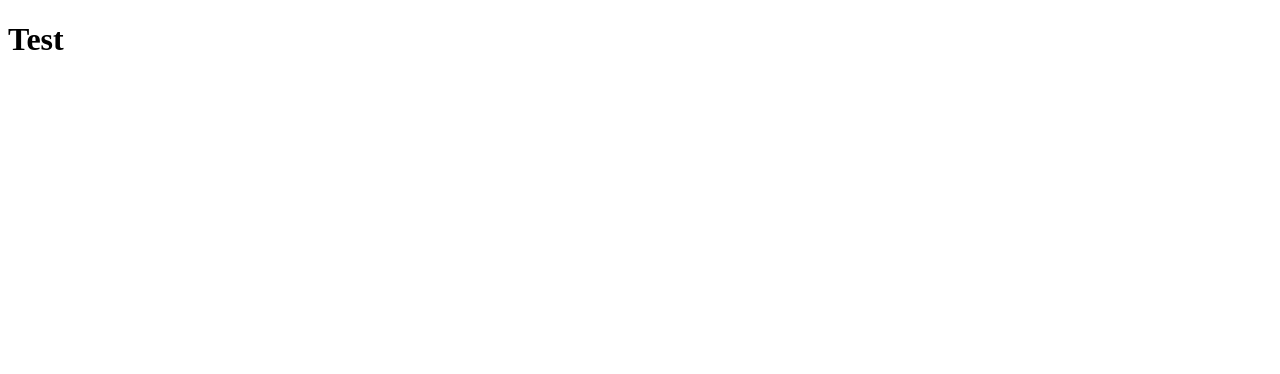
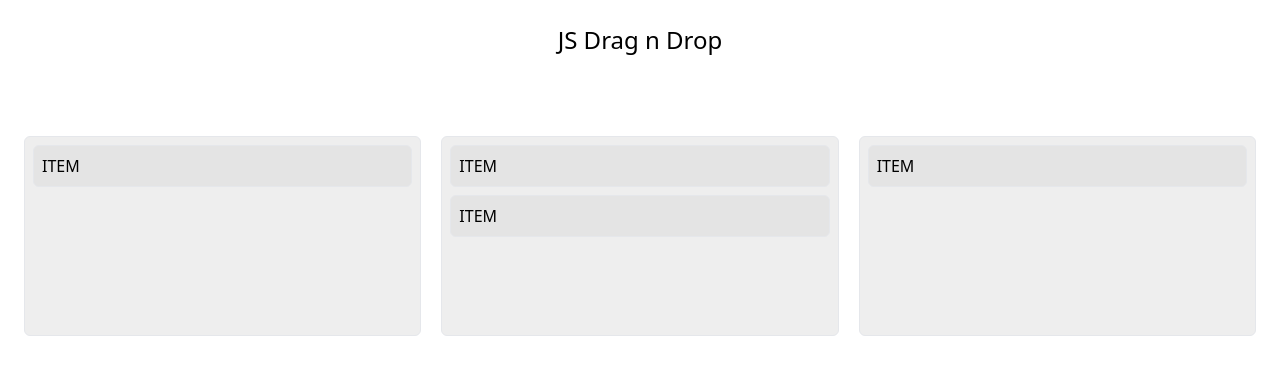
Before and after one commit to pengpa0012/js-drag-n-drop, a plain HTML site: page index.html in a window 1280 px wide. Drawn offline with nearby package versions, Linux system fonts and the light colour scheme.

Commit message:
added initial layout

```diff
--- a/index.html
+++ b/index.html
@@ -4,8 +4,25 @@
   <meta charset="UTF-8">
   <meta name="viewport" content="width=device-width, initial-scale=1.0">
   <title>JS DND</title>
+  <link rel="stylesheet" href="./styles.css">
+  <script src="./script.js" defer></script>
+  <script src="https://cdn.tailwindcss.com"></script>
 </head>
 <body>
-  <h1>Test</h1>
+  <div class="p-6 max-w-7xl mx-auto">
+    <h1 class="text-2xl text-center mb-20">JS Drag n Drop</h1>
+    <div class="flex justify-around gap-5">
+      <div class="section border rounded-md bg-[#eee] min-h-[200px] flex-1 p-2 flex flex-col gap-2">
+        <div class="item border p-2 rounded-md bg-[#e4e4e4] w-full cursor-grab">ITEM</div>
+      </div>
+      <div class="section border rounded-md bg-[#eee] min-h-[200px] flex-1 p-2 flex flex-col gap-2">
+        <div class="item border p-2 rounded-md bg-[#e4e4e4] w-full cursor-grab">ITEM</div>
+        <div class="item border p-2 rounded-md bg-[#e4e4e4] w-full cursor-grab">ITEM</div>
+      </div>
+      <div class="section border rounded-md bg-[#eee] min-h-[200px] flex-1 p-2 flex flex-col gap-2">
+        <div class="item border p-2 rounded-md bg-[#e4e4e4] w-full cursor-grab">ITEM</div>
+      </div>
+    </div>
+  </div>
 </body>
 </html>
```
